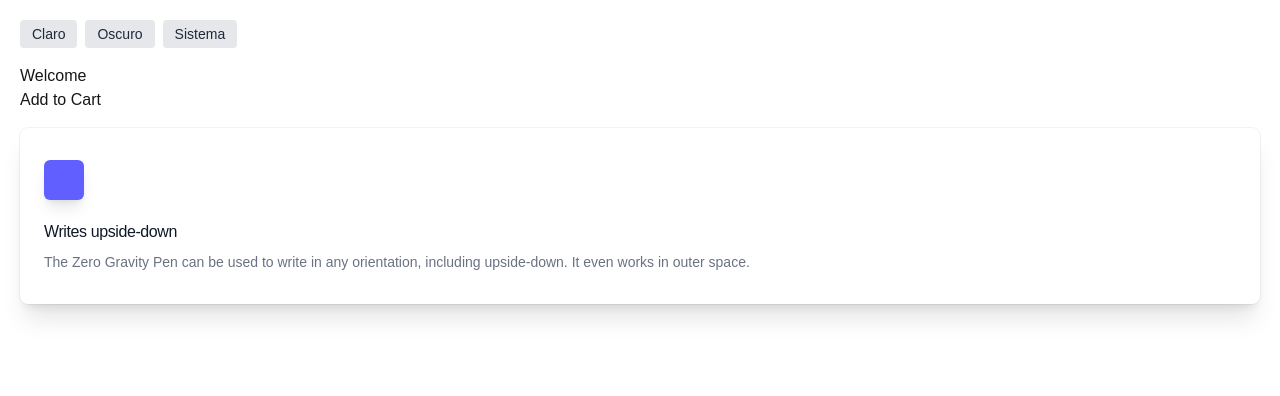
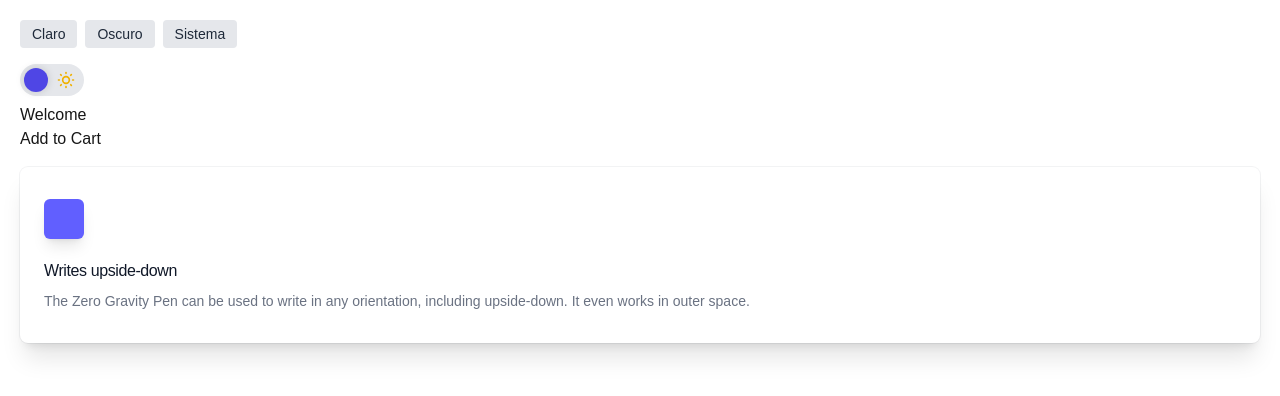
Before and after one commit to martinezdap25/portfolio-igna-martinez, a Next.js app: page /en in a window 1280 px wide. Shown: the top 396 px of the page. Built offline with nearby package versions, Linux system fonts and the light colour scheme.

Commit message:
Boton DarkToggle implementado + iconos de react.

```diff
--- a/package.json
+++ b/package.json
@@ -13,7 +13,8 @@
     "negotiator": "^1.0.0",
     "next": "15.3.5",
     "react": "^19.0.0",
-    "react-dom": "^19.0.0"
+    "react-dom": "^19.0.0",
+    "react-icons": "^5.5.0"
   },
   "devDependencies": {
     "@eslint/eslintrc": "^3",
--- a/src/app/[lang]/page.tsx
+++ b/src/app/[lang]/page.tsx
@@ -1,3 +1,4 @@
+import DarkModeToggle from '@/components/navbar/DarkModeToggle'
 import { getDictionary } from './dictionaries'
 import ThemeToggle from '@/components/ThemeToggle' // 👈 Ajustá el path si está en otro lugar
 
@@ -13,6 +14,7 @@ export default async function Page({
     <main style={{ padding: 20 }}>
       {/* Botón de tema */}
       <ThemeToggle />
+      <DarkModeToggle />
 
       <h1>{dict.greeting}</h1>
       <button>{dict.products.cart}</button>
--- /dev/null
+++ b/src/components/navbar/DarkModeToggle.tsx
@@ -0,0 +1,63 @@
+'use client';
+
+import { useEffect, useState } from 'react';
+import { TbSun, TbMoon } from 'react-icons/tb';
+
+export default function DarkModeToggle() {
+    const [isDark, setIsDark] = useState(false);
+
+    // Set initial theme on mount (hydration-safe)
+    useEffect(() => {
+        const theme = localStorage.theme;
+        const systemPrefersDark = window.matchMedia('(prefers-color-scheme: dark)').matches;
+        const dark = theme === 'dark' || (!theme && systemPrefersDark);
+        setIsDark(dark);
+    }, []);
+
+    const toggleTheme = () => {
+        const newDark = !isDark;
+        setIsDark(newDark);
+
+        if (newDark) {
+            document.documentElement.classList.add('dark');
+            localStorage.theme = 'dark';
+        } else {
+            document.documentElement.classList.remove('dark');
+            localStorage.theme = 'light';
+        }
+    };
+
+    const primaryColor = '#4F46E5'; // Indigo-600
+
+    return (
+        <button
+            onClick={toggleTheme}
+            aria-label="Toggle Dark Mode"
+            className={`relative w-16 h-8 rounded-full cursor-pointer focus:outline-none transition-colors duration-300 group
+        ${isDark ? 'bg-gray-600 hover:bg-gray-700' : 'bg-gray-200 hover:bg-gray-300'}
+      `}
+        >
+            {/* Thumb */}
+            <span
+                className="absolute top-1 left-1 w-6 h-6 rounded-full shadow-md transform transition-all duration-300"
+                style={{
+                    backgroundColor: isDark ? 'white' : primaryColor,
+                    transform: isDark ? 'translateX(32px)' : 'translateX(0)',
+                    boxShadow: '0 0 8px rgba(0, 0, 0, 0.15)',
+                }}
+            />
+
+            {/* Moon Icon (dark mode) */}
+            <TbMoon
+                className={`absolute top-1.5 left-2 w-5 h-5 text-white transition-opacity duration-300 ${isDark ? 'opacity-100' : 'opacity-0'
+                    }`}
+            />
+
+            {/* Sun Icon (light mode) */}
+            <TbSun
+                className={`absolute top-1.5 right-2 w-5 h-5 text-yellow-500 transition-opacity duration-300 ${isDark ? 'opacity-0' : 'opacity-100'
+                    }`}
+            />
+        </button>
+    );
+}
```
Also changed, not shown: 1 other file (tests, documents, lock files or other folders).
